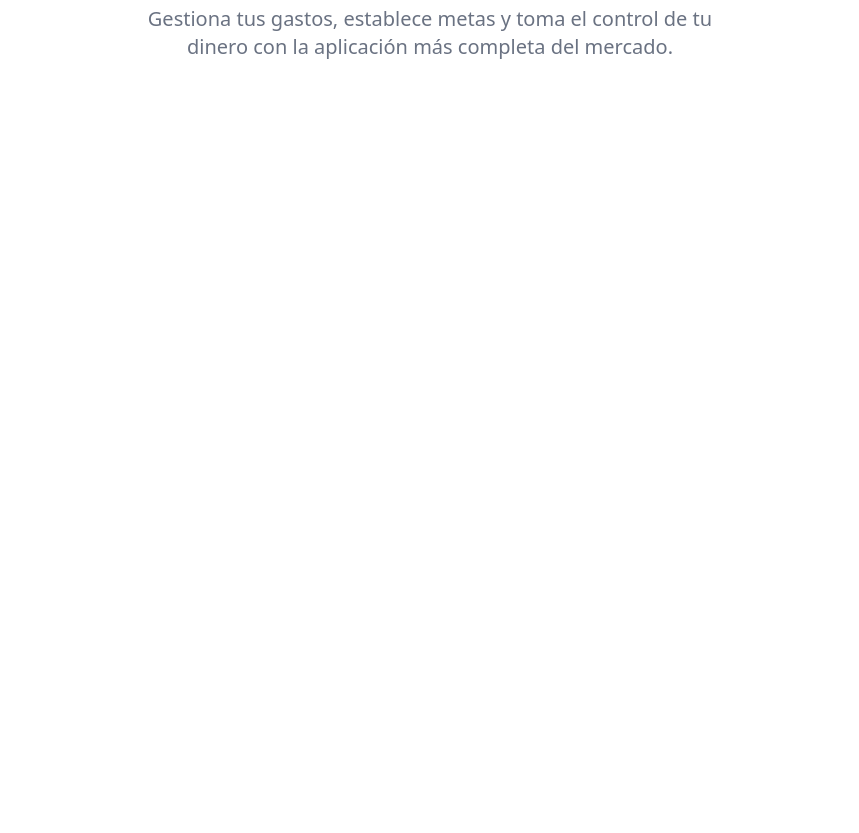
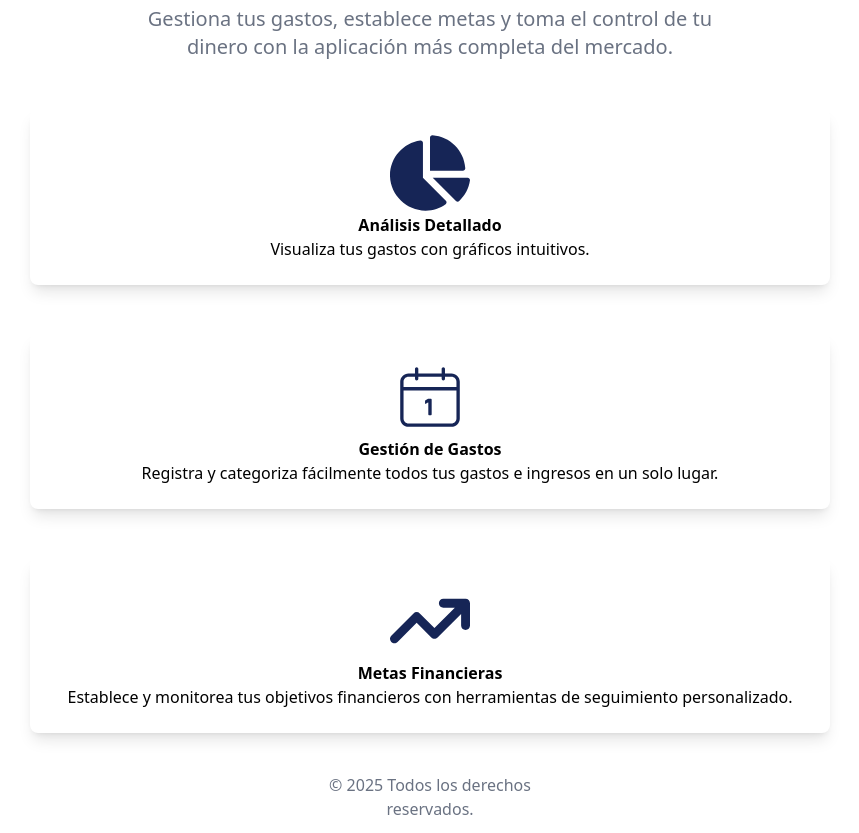
Before and after one commit to pedrojcaceresl/front-expense-tracker, a React (Vite) app: page / in a window 1280 px wide. Shown: the part 191-1024 px from the top of the page, without its empty margins (210-1069 px from the left). Before the commit the page ends 924 px from the top, so only its background shows below. Built offline with nearby package versions, Linux system fonts and the light colour scheme.

Commit message:
agregar sección de características en Home: incluir iconos y descripciones para análisis, gestión de gastos y metas financieras

```diff
--- a/src/app/pages/Home.jsx
+++ b/src/app/pages/Home.jsx
@@ -1,10 +1,40 @@
 import React from 'react'
 import { Link } from 'react-router'
+import { FaChartPie } from "react-icons/fa";
+import { CiCalendarDate } from "react-icons/ci";
+import { FaArrowTrendUp } from "react-icons/fa6";
+
+
+
+
+
 
 export const Home = () => {
     const imageUrl = "https://static.vecteezy.com/system/resources/previews/017/566/984/non_2x/operating-expenses-glyph-two-color-icon-vector.jpg";
+    // lista de caracteristicas
+    const features = [
+        {
+            icon: <FaChartPie className='w-20 h-20 ' />,
+            title: "Análisis Detallado",
+            description: "Visualiza tus gastos con gráficos intuitivos."
+
+        },
+        {
+            icon: <CiCalendarDate className='w-20 h-20 ' />,
+            title: "Gestión de Gastos",
+            description: "Registra y categoriza fácilmente todos tus gastos e ingresos en un solo lugar."
+        },
+        {
+            icon: <FaArrowTrendUp className='w-20 h-20 ' />,
+            title: "Metas Financieras",
+            description: "Establece y monitorea tus objetivos financieros con herramientas de seguimiento personalizado."
+        }
+    ]
+
     return (
         <div className=' min-h-screen mt-2'>
+
+            {/* navbar */}
             <nav className='bg-white shadow-sm flex justify-between items-center  w-full' >
                 <div className='flex flex-row items-center'>
                     <img src={imageUrl} alt='logoHome' className='w-20 ml-4 mb-4' />
@@ -13,14 +43,17 @@ export const Home = () => {
 
                 <div className='flex gap-10 p-4'>
                     <Link to="/auth/login" className='bg-white text-gray-500 rounded-sm px-4 py-2 hover:bg-gray-200 transition duration-500'>
-                        Iniciar sesion
+                        Iniciar sesión
                     </Link>
                     <Link to="/auth/register" className='bg-blue-950 rounded-sm text-white px-4 py-2 hover:bg-blue-900 transition duration-500' >
                         Registrate
                     </Link>
                 </div>
             </nav>
-            <div className='flex flex-col mt-10 justify-top h-screen'>
+
+
+            {/* presentacion */}
+            <div className='flex flex-col mt-10 mb-10 justify-top '>
                 <div className=' text-3xl font-extrabold text-gray-800 text-center'>
                     <h2>
                         <span className='block'>
@@ -31,12 +64,58 @@ export const Home = () => {
                         </span>
                     </h2>
                     <p className='text-gray-500 font-normal text-xl text-center'>
-                        Gestiona tus gastos, establece metas y toma el control de tu <br/>
+                        Gestiona tus gastos, establece metas y toma el control de tu <br />
                         dinero con la aplicación más completa del mercado.
                     </p>
 
                 </div>
             </div>
+
+
+            {/* Caracteristicas de la app */}
+
+            <div className=''>
+                {
+                    features.map((index) => (
+                        <div className='flex justify-center items-center gap-12 px-8 mt-12 flex-wrap'>
+                            <div key={index.title} className='flex flex-col items-center text-center bg-white p-6 rounded-lg shadow-lg w-200'>
+                                <div className='text-blue-950'>
+                                    {index.icon}
+                                </div>
+                                <h2 className='font-bold'>
+                                    {index.title}
+                                </h2>
+                                <p className=''>
+                                    {index.description}
+                                </p>
+                            </div>
+                        </div>
+                    ))
+                }
+            </div>
+            <div className=' mt-10 mb-5 flex flex-col items-center justify-end'>
+                <footer className='bg-white text-center w-60 h-10'>
+
+                    <p className='text-gray-500'>
+                        © 2025 Todos los derechos reservados.
+                    </p>
+
+                </footer>
+            </div>
         </div>
     )
 }
+
+{/* <div className='flex flex-col items-center justify-center mt-10'>
+<div className='flex flex-row items-center justify-center gap-4'>
+    <div className='bg-blue-900 p-2 rounded-full text-white'>
+        {index.icon}
+    </div>
+    <h1 className='text-2xl font-bold text-gray-800'>
+        {index.title}
+    </h1>
+</div>
+<p className='text-gray-500 text-center mt-2'>
+    {index.description}
+</p>
+</div> */}
```
